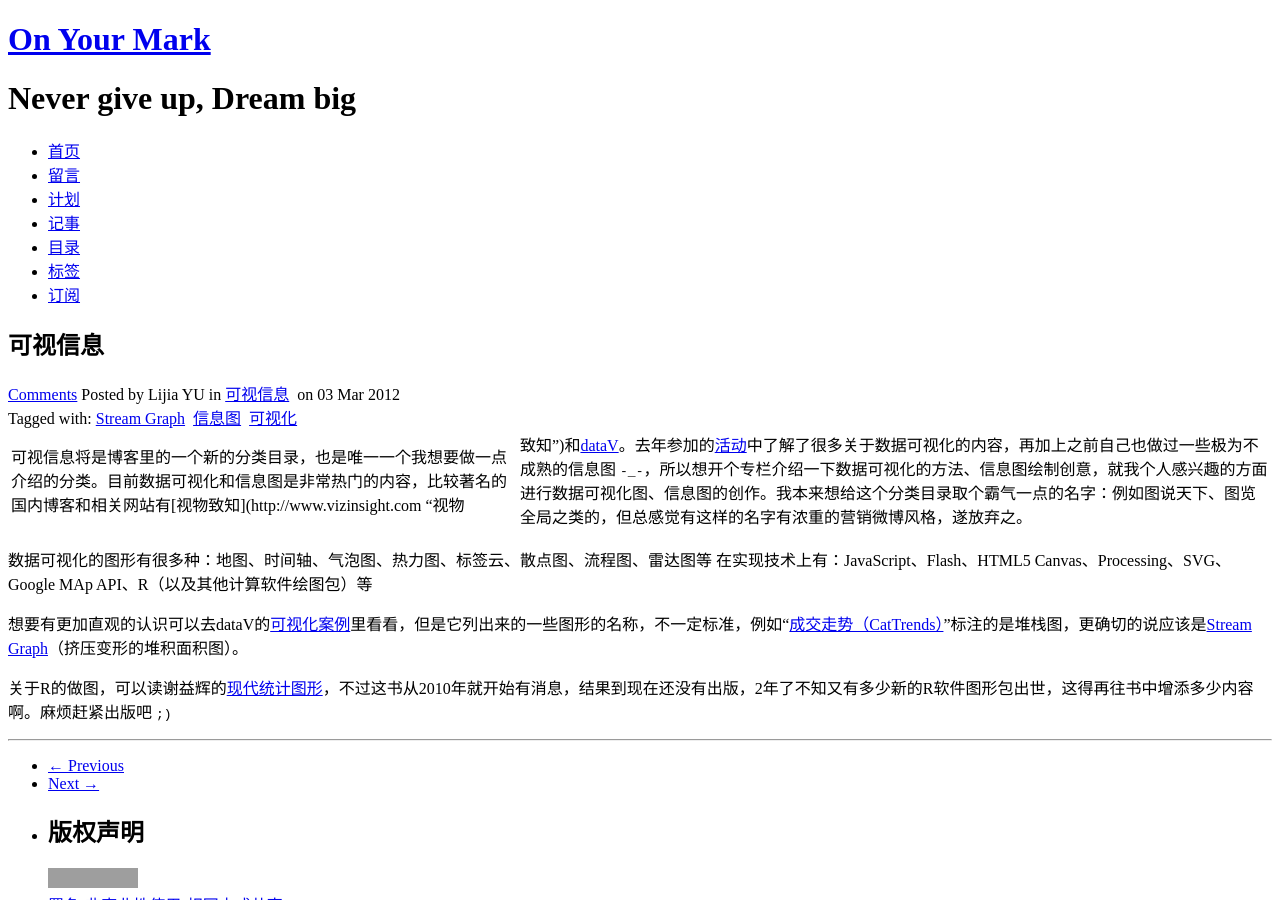
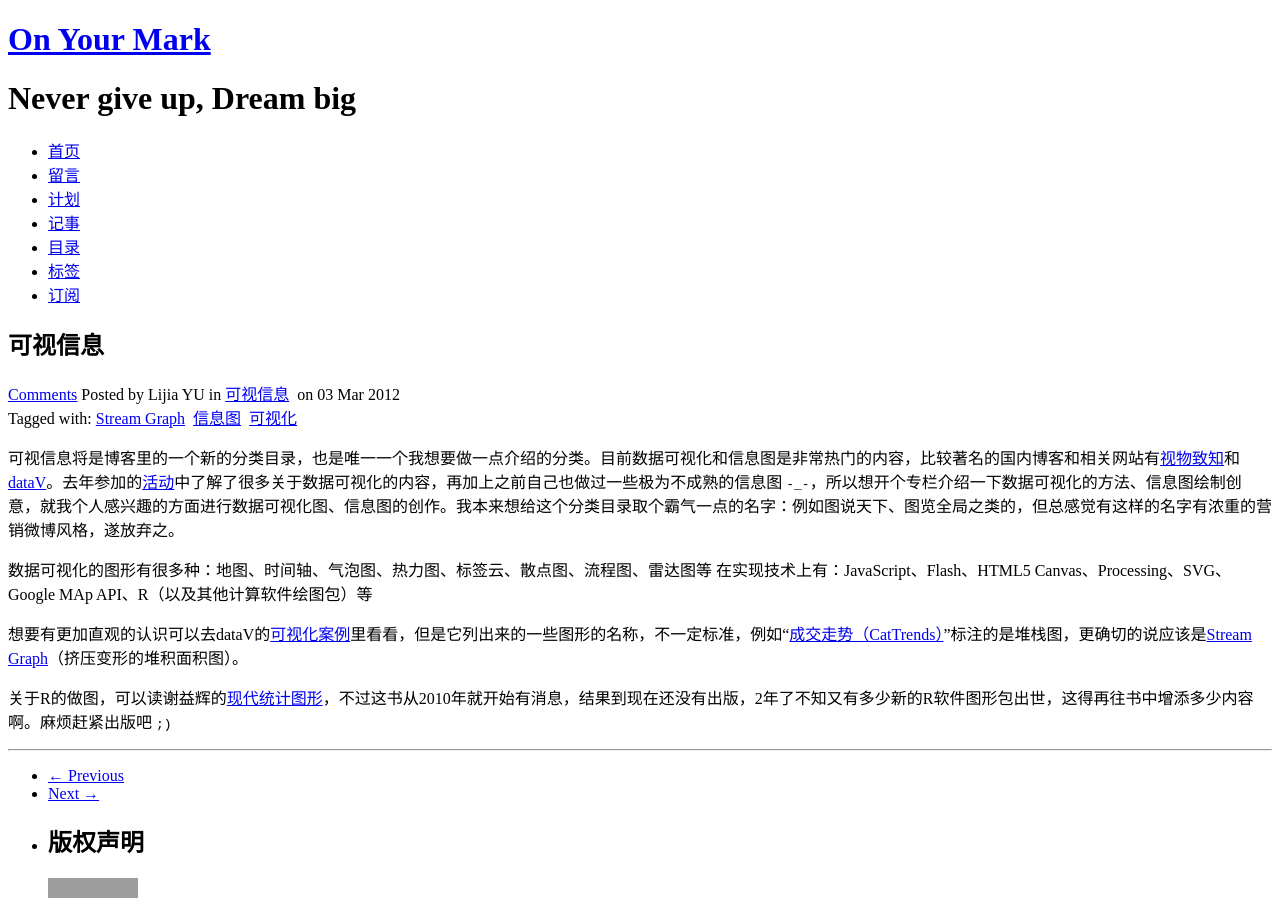
Before and after one commit to yulijia/cn, a Jekyll site: the page built from _posts/2012-03-03-Information-visualization.md, in a window 1280 px wide and 900 px high. Built offline with Jekyll 4.4.1, drawn with Linux system fonts in a browser that asks for light colours; comment, search, counter and statistics services are not loaded; grey boxes are pictures that could not be loaded.

Commit message:
change style

```diff
--- a/_posts/2012-03-03-Information-visualization.md
+++ b/_posts/2012-03-03-Information-visualization.md
@@ -10,7 +10,7 @@ tags:
 - 可视化
 
 ---
-可视信息将是博客里的一个新的分类目录，也是唯一一个我想要做一点介绍的分类。目前数据可视化和信息图是非常热门的内容，比较著名的国内博客和相关网站有[视物致知](http://www.vizinsight.com "视物 | 致知")和[dataV](http://datavlab.org/ "dataV")。去年参加的[活动](http://vis.pku.edu.cn/wiki/doku.php?id=conferences:visworkshop11:start "2011年第三届可视化研讨会")中了解了很多关于数据可视化的内容，再加上之前自己也做过一些极为不成熟的信息图 <code>-_-</code>，所以想开个专栏介绍一下数据可视化的方法、信息图绘制创意，就我个人感兴趣的方面进行数据可视化图、信息图的创作。我本来想给这个分类目录取个霸气一点的名字：例如图说天下、图览全局之类的，但总感觉有这样的名字有浓重的营销微博风格，遂放弃之。
+可视信息将是博客里的一个新的分类目录，也是唯一一个我想要做一点介绍的分类。目前数据可视化和信息图是非常热门的内容，比较著名的国内博客和相关网站有[视物致知](http://www.vizinsight.com "视物 \| 致知")和[dataV](http://datavlab.org/ "dataV")。去年参加的[活动](http://vis.pku.edu.cn/wiki/doku.php?id=conferences:visworkshop11:start "2011年第三届可视化研讨会")中了解了很多关于数据可视化的内容，再加上之前自己也做过一些极为不成熟的信息图 <code>-_-</code>，所以想开个专栏介绍一下数据可视化的方法、信息图绘制创意，就我个人感兴趣的方面进行数据可视化图、信息图的创作。我本来想给这个分类目录取个霸气一点的名字：例如图说天下、图览全局之类的，但总感觉有这样的名字有浓重的营销微博风格，遂放弃之。
 
 数据可视化的图形有很多种：地图、时间轴、气泡图、热力图、标签云、散点图、流程图、雷达图等
 在实现技术上有：JavaScript、Flash、HTML5 Canvas、Processing、SVG、Google MAp API、R（以及其他计算软件绘图包）等
```
